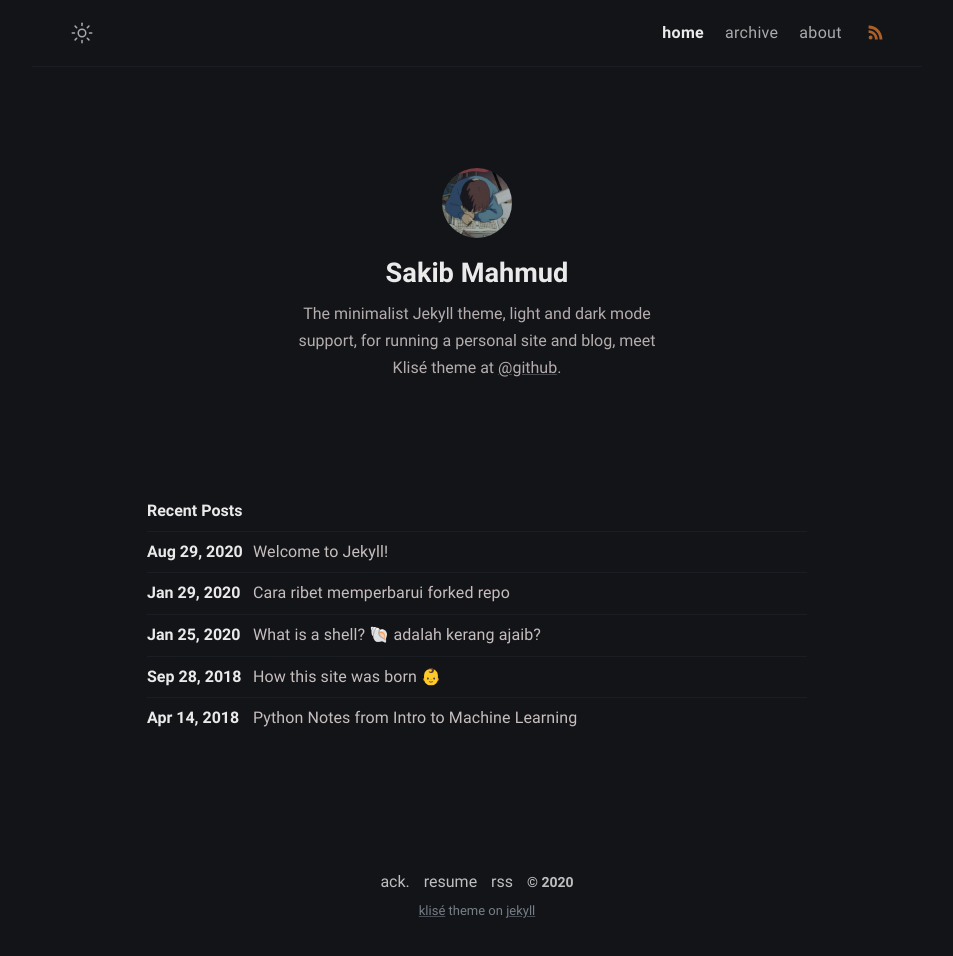
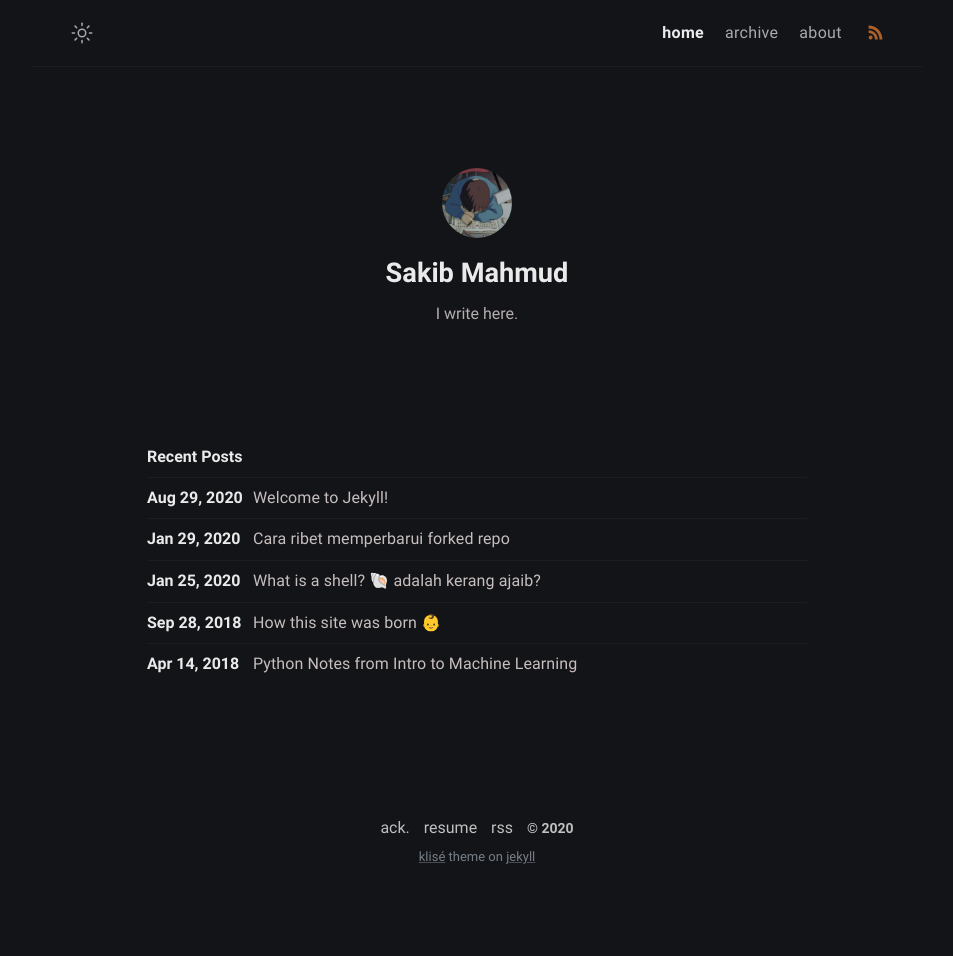
Before and after one commit to stackbit-projects/famous-pine-8632e, a Jekyll site: the page built from index.md, in a window 1280 px wide. Shown: the whole page, without its empty margins (163-1116 px from the left). Built offline with Jekyll 4.4.1, drawn with Linux system fonts in a browser that asks for light colours; after the commit the page ends 902 px from its top, so only the background shows below that.

Commit message:
_config.yml: updated bio in author

```diff
--- a/_config.yml
+++ b/_config.yml
@@ -10,11 +10,7 @@ repo: 'https://github.com/piharpi/jekyll-klise'
 mode: dark
 author:
   name: Sakib Mahmud
-  bio: >-
-    The minimalist Jekyll theme, light and dark mode support, for running a
-    personal site and blog,  meet Klisé theme at <a
-    href="https://github.com/piharpi/jekyll-klise" target="_blank"
-    rel="noopener">@github</a>.
+  bio: I write here.
   username: username
   github: github_username
   twitter: twitter_username
```
